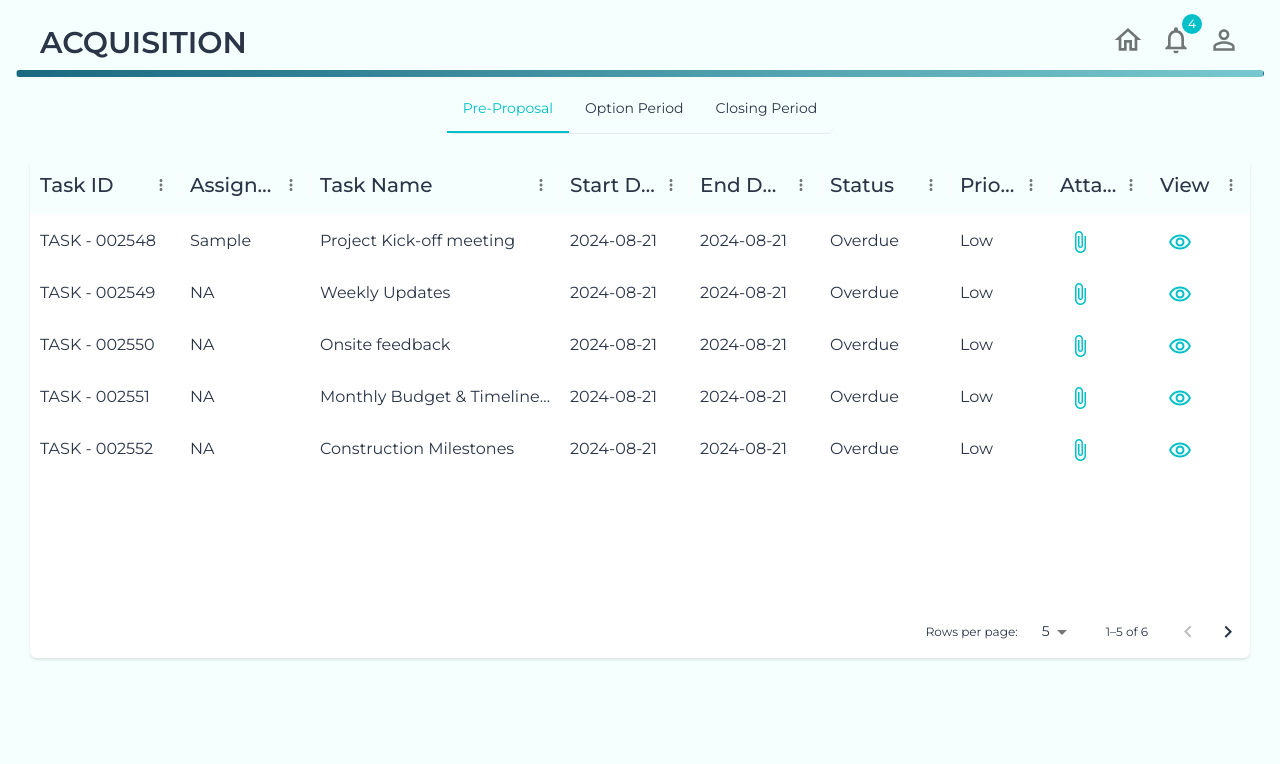
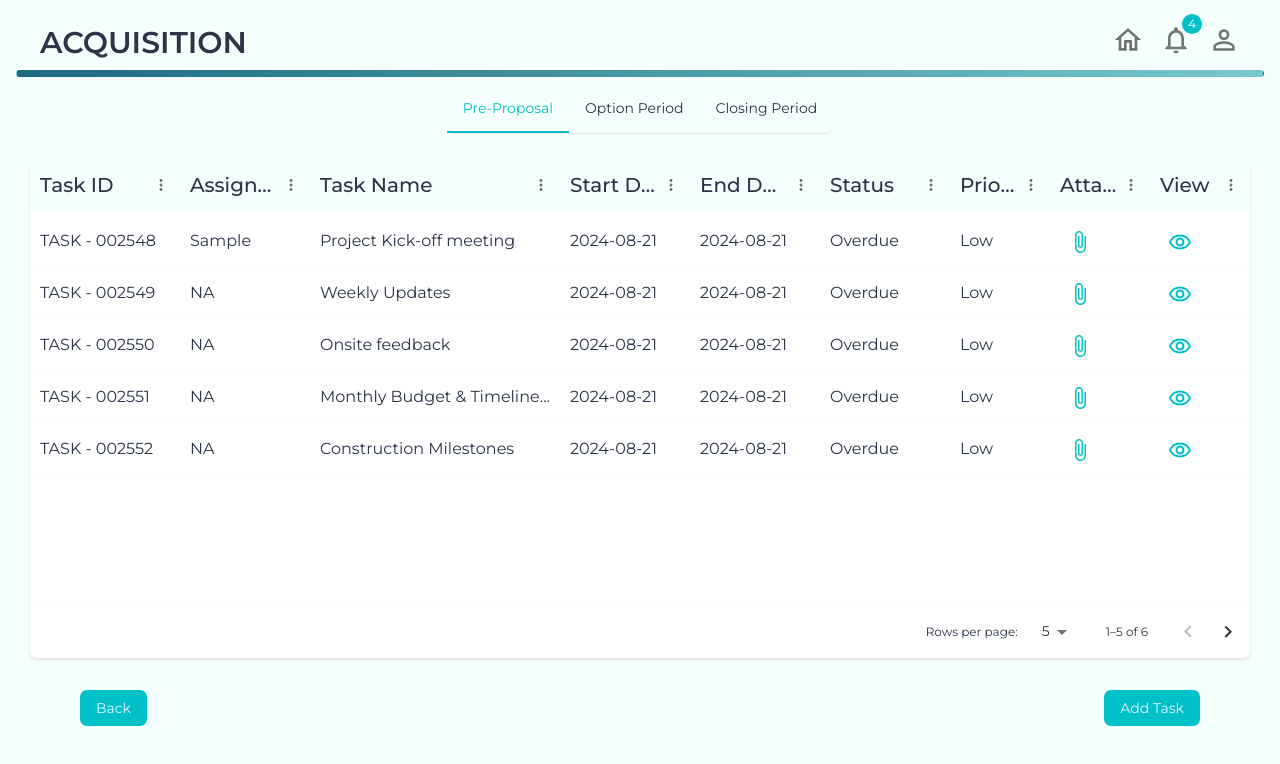
Before and after one commit to DeviPrasadKL/US-Project, a React (Vite) app: page /tasks in a window 1280 px wide. Shown: the top 764 px of the page. Built offline with nearby package versions, Linux system fonts and the light colour scheme.

Commit message:
chore: add task button

```diff
--- a/src/components/views/projects/ProjectCards.jsx
+++ b/src/components/views/projects/ProjectCards.jsx
@@ -1,18 +1,22 @@
 import { Box, Card, CardActionArea, CardContent, CardMedia, Typography } from '@mui/material'
 import React from 'react'
 import { useNavigate } from 'react-router-dom'
+import { useDispatch } from 'react-redux';
+import {setProjectName} from '../../../store/slices/ProjectSlice'
 
 export default function ProjectCards({ data }) {
 
-    const navigate = useNavigate()
+    const navigate = useNavigate();
+    const dispatch = useDispatch();
 
-    const handleClick = () => {
-        navigate(`/${data.name}`);
+    const handleClick = (name) => {
+        dispatch(setProjectName(name));
+        navigate('/tasks');
     }
 
     return (
         <Box>
-            <Card sx={{ maxWidth: 345 }} variant="outlined" onClick={handleClick} key={data.name}>
+            <Card sx={{ maxWidth: 345 }} variant="outlined" onClick={()=>{handleClick(data.name)}} key={data.name}>
                 <CardActionArea>
                     <CardMedia
                         component="img"
--- a/src/components/views/tasks/Tasks.jsx
+++ b/src/components/views/tasks/Tasks.jsx
@@ -1,12 +1,13 @@
 import React, { useState } from 'react';
 import Navbar from '../../shared/navbar/Navbar';
-import { Box, Stack, Typography } from '@mui/material';
+import { Box, Button, Stack, Typography } from '@mui/material';
 import Tabs from '@mui/material/Tabs';
 import Tab from '@mui/material/Tab';
 import { CustomTabPanel, a11yProps } from '../../uiComponents/CustomTabPanel';
 import { tasksData } from '../../../dummyData/MockData'
 import PageContainer from '../../shared/pageContainer/PageContainer';
 import TasksCards from './TasksCards';
+import { Link } from 'react-router-dom';
 
 /**
  * A functional component that renders a task management interface with tabs.
@@ -54,7 +55,7 @@ export default function Tasks() {
                 <Navbar title='Acquisition' />
 
                 <Box my={1}>
-                    <Stack sx={{ width: '100%'}} justifyContent='center' alignItems='center'>
+                    <Stack sx={{ width: '100%' }} justifyContent='center' alignItems='center'>
                         <Box sx={{ borderBottom: 1, borderColor: 'divider' }}>
                             <Tabs value={value} onChange={handleChange} aria-label="basic tabs example">
                                 {
@@ -76,6 +77,12 @@ export default function Tasks() {
                             ))
                         }
                     </Stack>
+                    <Stack flexDirection='row' justifyContent='space-between' mx={8}>
+                        <Button variant='contained' >Back</Button>
+                        <Button variant='contained' component={Link} to='/add-task'>
+                            Add Task
+                        </Button>
+                    </Stack>
                 </Box>
             </Box>
         </PageContainer>
```
